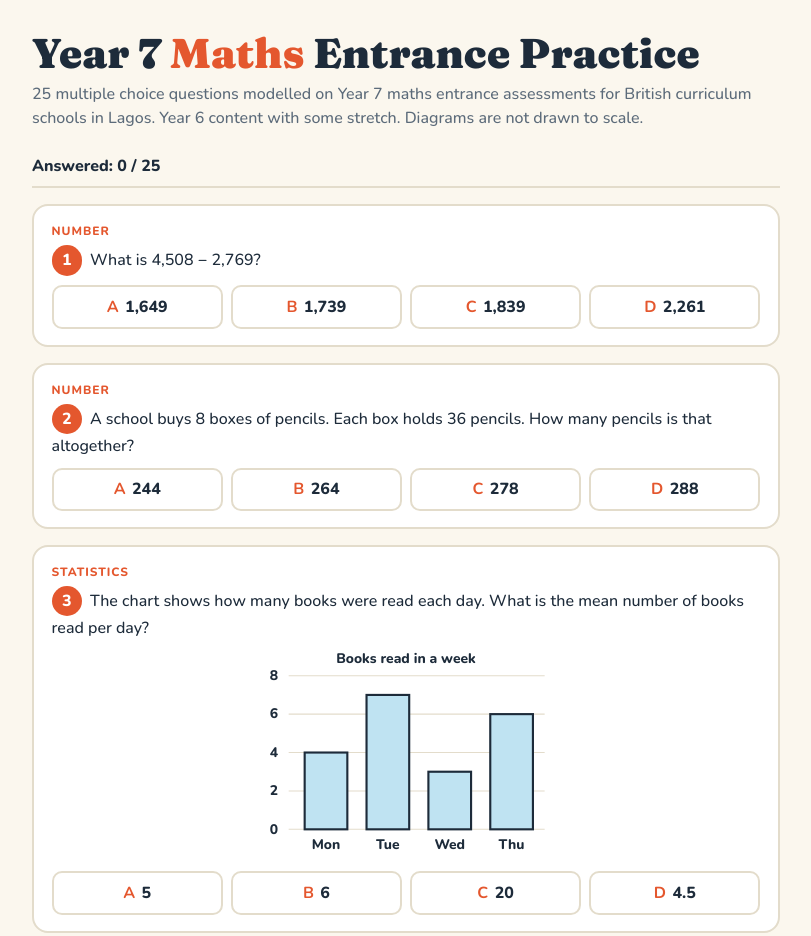
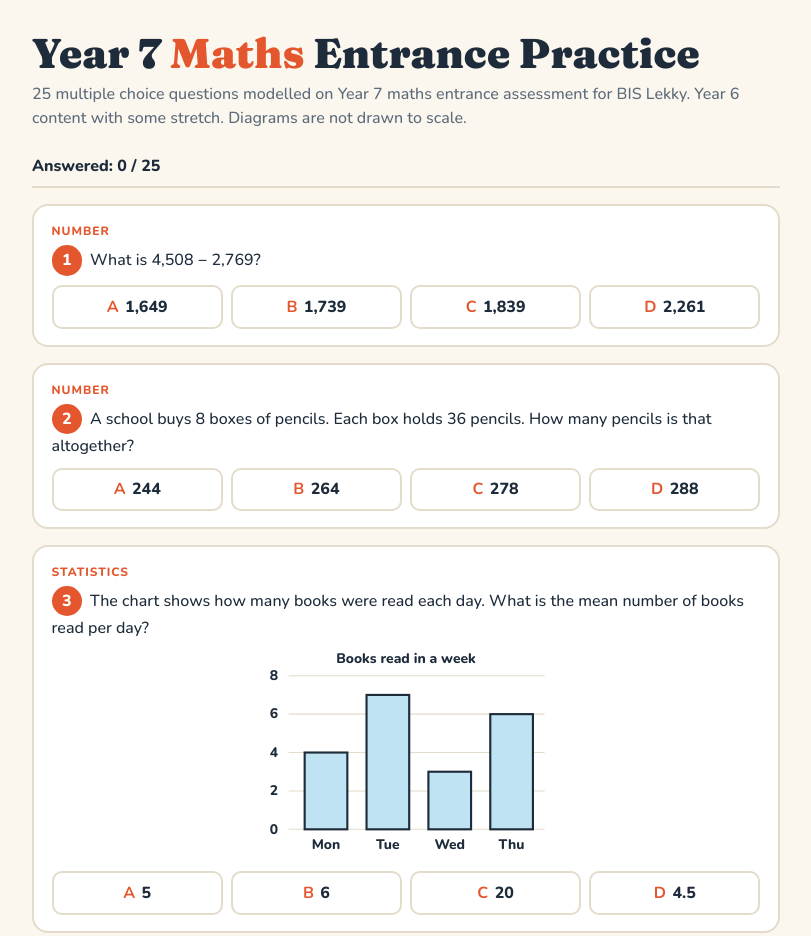
Before and after one commit to accolade99/bisprep1, a plain HTML site: page index.html in a window 1280 px wide. Shown: the top 936 px of the page, without its empty margins (234-1045 px from the left). Drawn offline with nearby package versions, Linux system fonts and the light colour scheme.

Commit message:
Update description for Year 7 Maths entrance practice

```diff
--- a/index.html
+++ b/index.html
@@ -43,7 +43,7 @@ text{font:800 13px 'Nunito',sans-serif;fill:var(--ink)}
 <body>
 <main>
   <h1>Year 7 <span>Maths</span> Entrance Practice</h1>
-  <p class="sub">25 multiple choice questions modelled on Year 7 maths entrance assessments for British curriculum schools in Lagos. Year 6 content with some stretch. Diagrams are not drawn to scale.</p>
+  <p class="sub">25 multiple choice questions modelled on Year 7 maths entrance assessment for BIS Lekky. Year 6 content with some stretch. Diagrams are not drawn to scale.</p>
   <div id="prog"><span id="cnt">Answered: 0 / 25</span><span id="res"></span></div>
   <div id="list"></div>
   <div class="bar">
```
